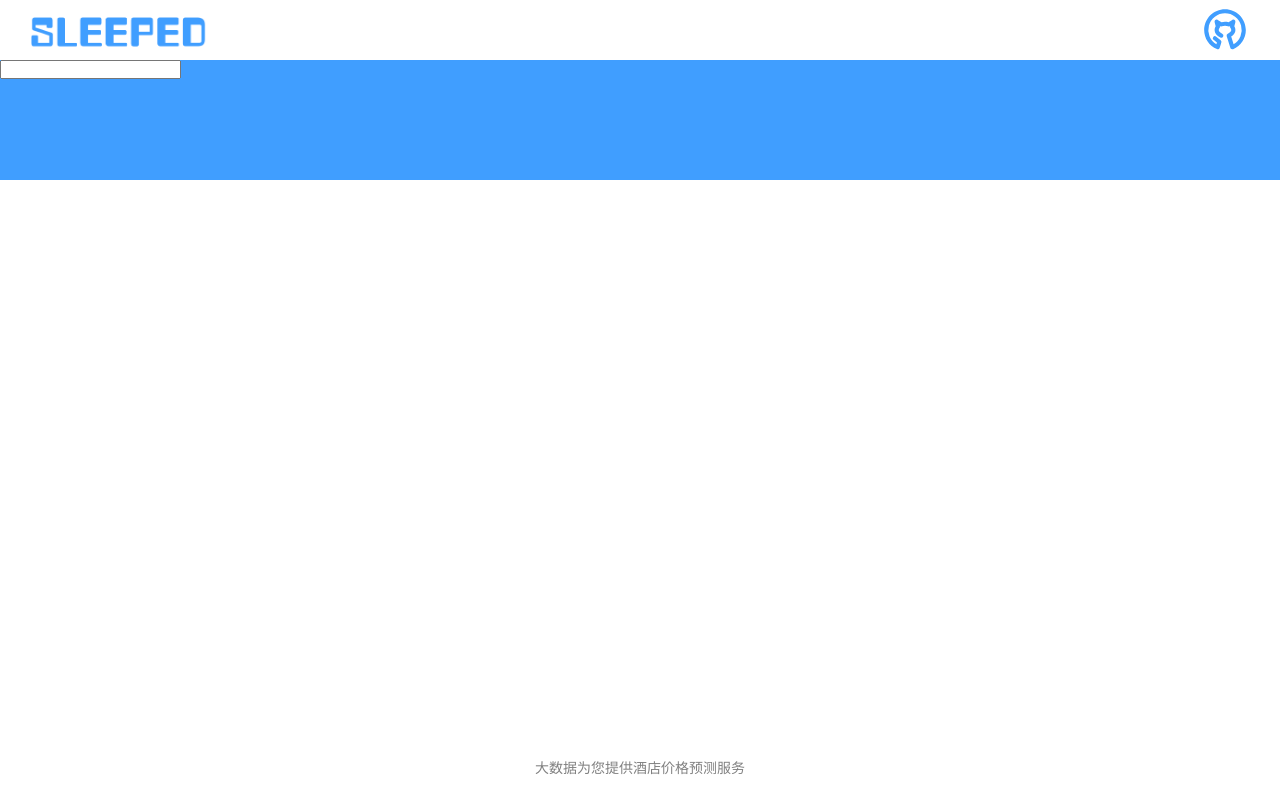
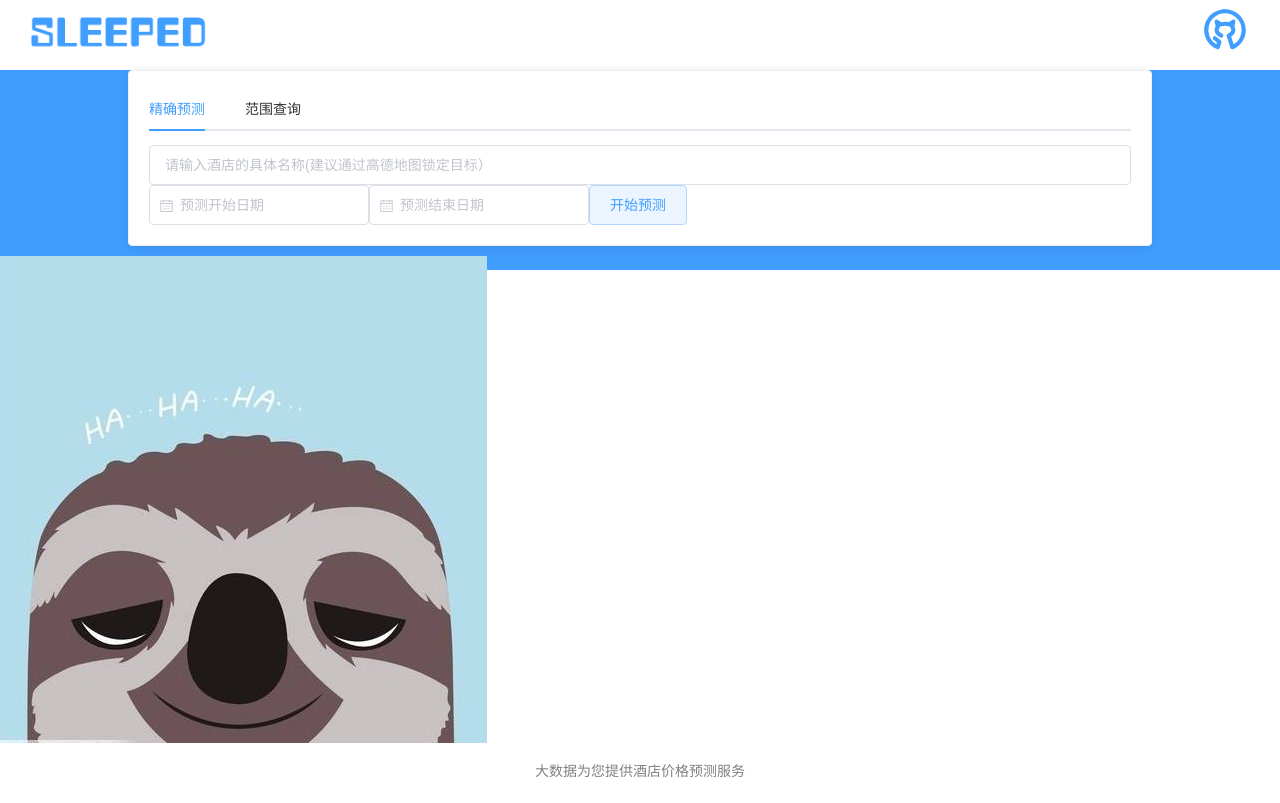
Before and after one commit to Raaabbit/sleeped-front-end, a Vue app: page /search in a window 1280 px wide. Built offline with nearby package versions, Linux system fonts and the light colour scheme.

Commit message:
搜索页面

```diff
--- a/public/index.html
+++ b/public/index.html
@@ -1,5 +1,5 @@
 <!DOCTYPE html>
-<html lang="en">
+<html lang="zh-cn">
   <head>
     <meta charset="utf-8">
     <meta http-equiv="X-UA-Compatible" content="IE=edge">
--- a/src/views/Search.vue
+++ b/src/views/Search.vue
@@ -2,22 +2,46 @@
   .search
     transition(name="el-zoom-in-top")
       .underlayment(v-show="load")
-    form.msg-table
-      input(type="text")
+    el-card.search-parm
+      //- 指定两种不同的查询预测模式
+      el-tabs.tabs(v-model="searchType")
+        el-tab-pane.tab(label="精确预测" v-on:click="changeType(0)")
+        el-tab-pane.tab(label="范围查询" v-on:click="changeType(1)")
+      //- 两种不同的查询表单
+      form(v-show="this.searchType==0")
+        el-input.input-addr(placeholder="请输入酒店的具体名称(建议通过高德地图锁定目标）")
+        el-date-picker.input-date(v-model="startDate" type="date" placeholder="预测开始日期")
+        el-date-picker.input-date(v-model="endDate" type="date" placeholder="预测结束日期")
+        el-button(type="primary" plain) 开始预测
+      form(v-show="this.searchType==1")
+        el-input.input-addr(placeholder="请输入要查询的范围（越精确越好哦）")
+        el-date-picker.input-date(v-model="startDate" type="date" placeholder="预测开始日期")
+        el-date-picker.input-date(v-model="endDate" type="date" placeholder="预测结束日期")
+        //- 自定义的滑动轨道组件，来选择价格区间
+        el-input(placeholder="价格下限（单位：￥）")
+        el-input(placeholder="价格上限（单位：￥）")
+        el-button(type="primary" plain) 开始预测
+    .tip-img
+      img(src="../assets/tip.jpeg" title="还没有输入参数")
 </template>
 <script>
 import { Button, CollapseTransition } from 'element-ui'
 export default {
   data(){
     return {
-      load:false
+      load:false,
+      startDate:"",
+      endDate:"",
+      searchType:0
     }
   },
   mounted(){
     this.load = true
   },
   methods:{
-
+    changeType(type){
+      this.searchType = type;
+    }
   }
 }
 </script>
@@ -30,6 +54,28 @@ export default {
     right 0
     top 0
     background-color #409EFF
-    height 120px
     z-index -1
+.search-parm
+  width 80%
+  box-sizing border-box
+  margin 10px auto
+
+.msg-table
+  position absolute
+  top 20px
+  left 50%
+  transform translateX(-50%)
+  background-color #fff
+  border-radius 10px 10px
+  box-shadow gray 0 20px 60px
+@media only screen and (min-width: 320px )
+  .underlayment
+    height 140px
+
+@media only screen and (min-width: 420px)
+  .underlayment
+    height 200px
+  .msg-table
+    width 80%
+    max-width 800px
 </style>
```
Also changed, not shown: src/assets/tip.jpeg (added).
